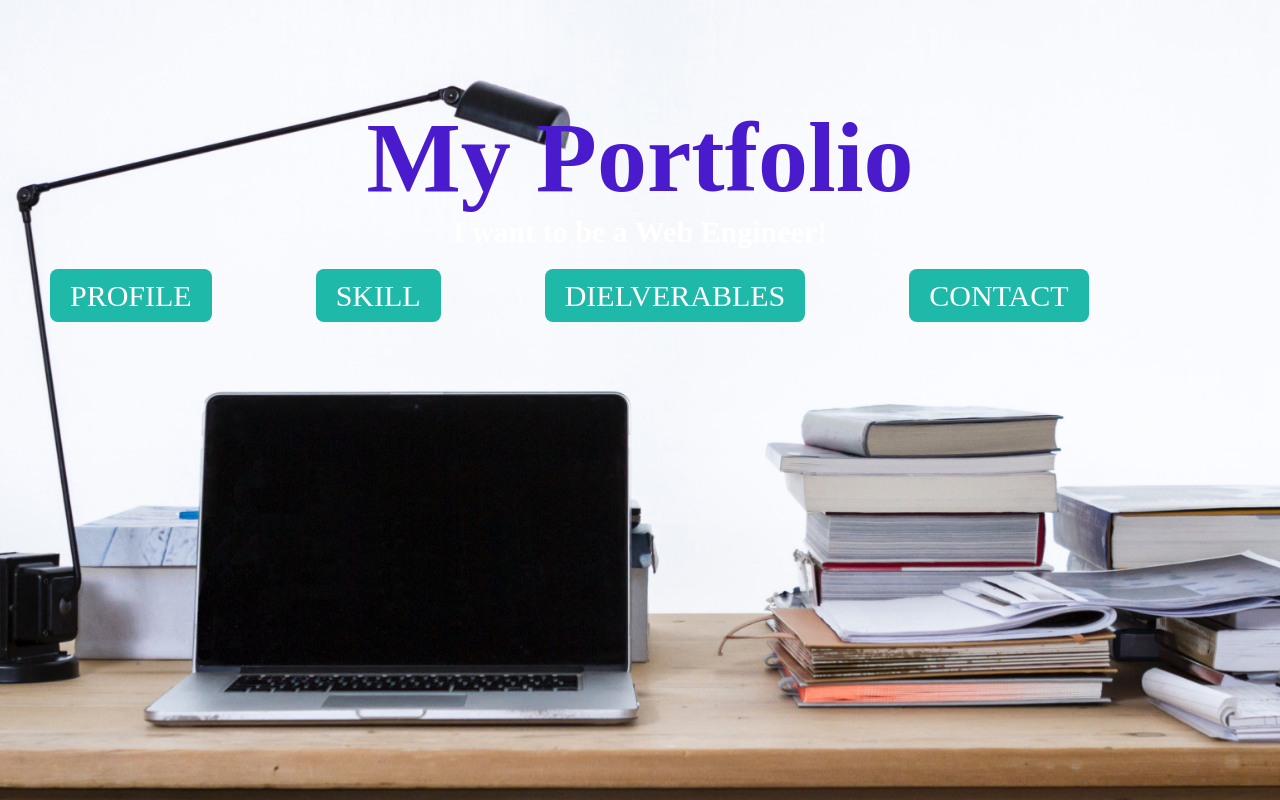
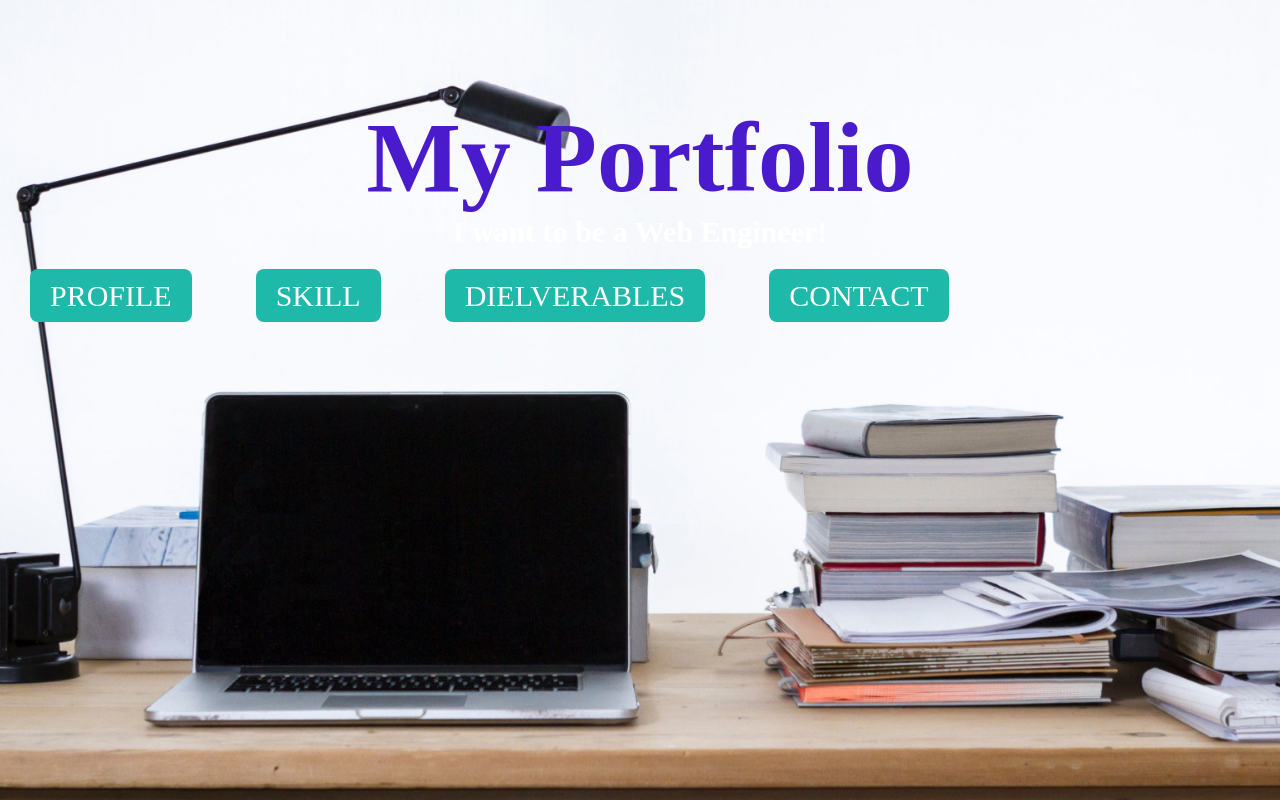
Before and after one commit to iyassen/mypfs, a website: page index.html in a window 1280 px wide. Shown: the top 800 px of the page. Drawn offline with Linux system fonts and the light colour scheme; some packages are replaced by stand-ins of ours.

Commit message:
Update stylesheet.css

```diff
--- a/css/stylesheet.css
+++ b/css/stylesheet.css
@@ -24,7 +24,7 @@
     padding: 10px 20px;
     text-decoration: none;
     border-radius: 8px;
-    margin: 30px 50px;
+    margin: 30px 30px;
 }
 
 #middle h1{
```
